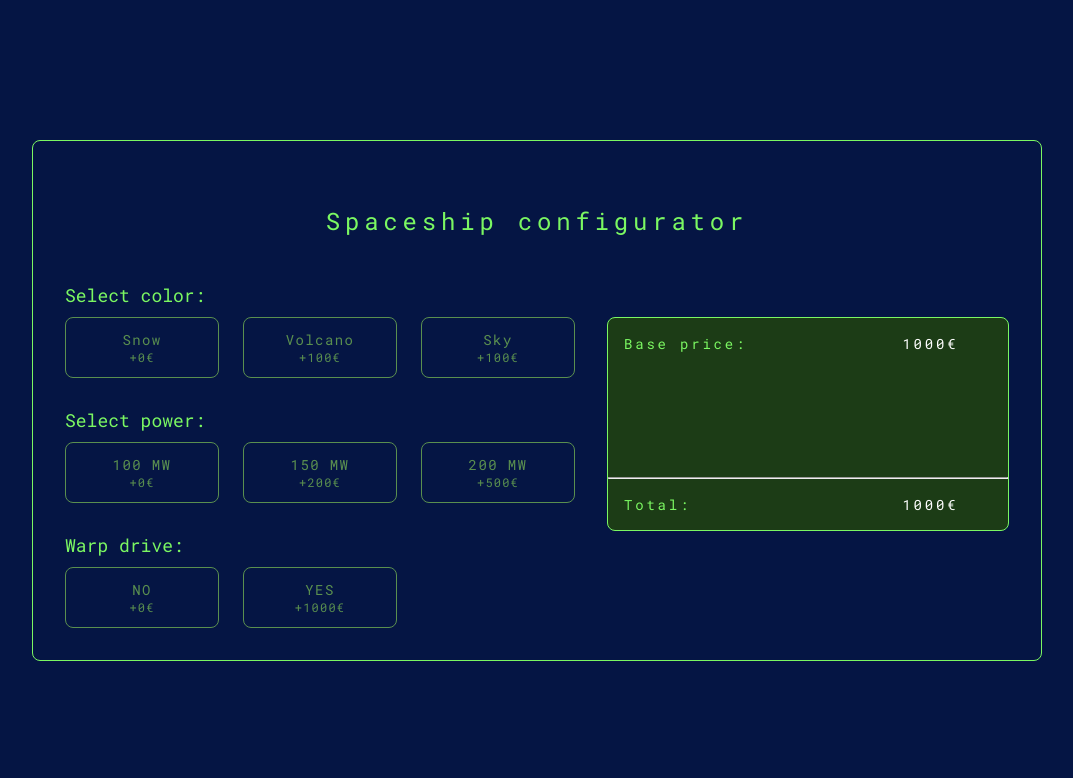
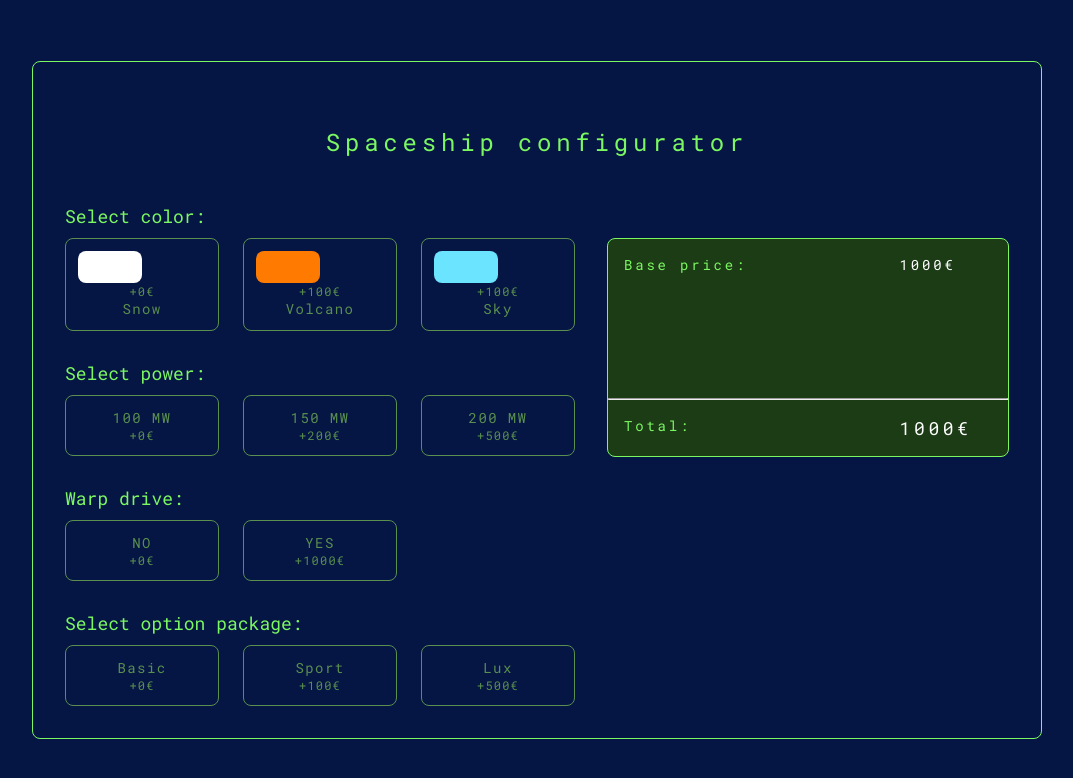
Before and after one commit to stenmr/spaceship-configurator, a React (Create React App) app: page / in a window 1280 px wide. Shown: the top 778 px of the page, without its empty margins (103-1176 px from the left). Built offline with nearby package versions, Linux system fonts and the light colour scheme.

Commit message:
Add color and option packages

```diff
--- a/src/app/App.css
+++ b/src/app/App.css
@@ -56,6 +56,11 @@
   color: var(--accent-color-alt);
 }
 
+.shopping-cart-list > .total-cost {
+  font-size: 18px;
+  letter-spacing: 3.6px;
+}
+
 .shopping-cart-list {
   display: grid;
   margin: 1rem;
@@ -65,7 +70,7 @@
   right hand side of the grid while still remaining left-aligned
   across two grids. Beyond 8 digits the grid will still function,
   although without left-aligned digits. */
-  grid-template-columns: 1fr minmax(calc(8 * 2.8px + 8ch), min-content);
+  grid-template-columns: 1fr minmax(11ch, min-content);
   white-space: nowrap;
 }
 
--- a/src/app/App.tsx
+++ b/src/app/App.tsx
@@ -1,22 +1,31 @@
 import React, { useEffect, useState } from 'react';
-import { PseudoModuleProps, Slot } from '../slot/Slot';
+import { SimpleModuleProps, Slot } from '../slot/Slot';
 import './App.css';
 
 export const App = () => {
-  const [cart, setCart] = useState<PseudoModuleProps[]>([{category: "Base price", name: "", cost: 1000}]);
+  const [cart, setCart] = useState<SimpleModuleProps[]>([{category: "Base price", name: "", cost: 1000}]);
   const [totalCost, setTotalCost] = useState<number>(0);
 
-  const addToCart = (module: PseudoModuleProps) => {
+  // TODO: This should be an enum
+  const customOrdering = [
+    "Base price",
+    "Color",
+    "Power",
+    "Warp drive",
+    "Option package"
+  ];
+
+  const addToCart = (module: SimpleModuleProps) => {
     // We can't use a Set, so an array that acts as one must do.
     setCart([...cart.filter(m => m.category !== module.category), module]);
   };
 
-  const calculateTotalCost = (cart: PseudoModuleProps[]) => {
-    return cart.reduce((totalCost, module: PseudoModuleProps) => totalCost + module.cost, 0);
+  const calculateTotalCost = (cart: SimpleModuleProps[]) => {
+    return cart.reduce((totalCost, module: SimpleModuleProps) => totalCost + module.cost, 0);
   };
 
-  const displayCart = (cart: PseudoModuleProps[]) => {
-    const sortedCart = cart.sort((a, b) => a.category < b.category ? -1 : 1);
+  const displayCart = (cart: SimpleModuleProps[]) => {
+    const sortedCart = cart.sort((a, b) => customOrdering.findIndex(el => el === a.category) < customOrdering.findIndex(el => el === b.category) ? -1 : 1);
     // We will need to special-case the `Base price` to not have a leading plus sign.
     return sortedCart.map((m, index) => <React.Fragment key={index}>
       <span className="item">{ m.category }:</span>
@@ -31,22 +40,25 @@ export const App = () => {
       <section className="configurator">
         <h1>Spaceship configurator</h1>
         <div className="categories">
-          <Slot title="Select color" modules={[
-            { category: "Color", name: "Snow", cost: 0 },
-            { category: "Color", name: "Volcano", cost: 100 },
-            { category: "Color", name: "Sky", cost: 100 }
+          <Slot category="Select color" modules={[
+            { category: "Color", color: "white", name: "Snow", cost: 0 },
+            { category: "Color", color: "#ff7a00", name: "Volcano", cost: 100 },
+            { category: "Color", color: "#6be4ff", name: "Sky", cost: 100 }
           ]} categorySelect={ addToCart }/>
-          <Slot title="Select power" modules={[
+          <Slot category="Select power" modules={[
             { category: "Power", name: "100 MW", cost: 0 },
             { category: "Power", name: "150 MW", cost: 200 },
             { category: "Power", name: "200 MW", cost: 500 }
           ]} categorySelect={ addToCart }/>
-          <Slot title="Warp drive" modules={[
+          <Slot category="Warp drive" modules={[
             { category: "Warp drive", name: "NO", cost: 0 },
             { category: "Warp drive", name: "YES", cost: 1000 }
           ]} categorySelect={ addToCart }/>
-          {/* <Slot title="Select option package">
-            </Slot> */}
+          <Slot category="Select option package" modules={[
+            { category: "Option package", name: "Basic", cost: 0 },
+            { category: "Option package", name: "Sport", cost: 100 },
+            { category: "Option package", name: "Lux", cost: 500 }
+          ]} categorySelect={ addToCart }/>
         </div>
         <div className="shopping-cart-container">
           <div className="shopping-cart">
@@ -56,7 +68,7 @@ export const App = () => {
             <hr />
             <div className="shopping-cart-list">
               <span className="item">Total:</span>
-              <span className="cost">{ totalCost }€</span>
+              <span className="cost total-cost">{ totalCost }€</span>
             </div>
           </div>
         </div>
--- a/src/slot/Slot.css
+++ b/src/slot/Slot.css
@@ -56,3 +56,9 @@
   we must do. */
   transform: translateY(calc(-18px - 1rem));
 }
+
+.color-box {
+  width: 4rem;
+  height: 2rem;
+  border-radius: 8px;
+}
--- a/src/slot/Slot.tsx
+++ b/src/slot/Slot.tsx
@@ -2,27 +2,26 @@ import React, { FunctionComponent, useState } from 'react';
 import { displayCost } from '../app/App';
 import './Slot.css';
 
-type ModuleProps = {
-  title: string,
-  name: string,
-  cost: number,
+interface ModuleProps extends SimpleModuleProps {
   isSelected: boolean,
   onSelect: () => void
 }
 
-export type PseudoModuleProps = {
+export interface SimpleModuleProps {
   category: string,
+  color?: string,
+  packageDetails?: string[],
   name: string,
   cost: number
 }
 
 type SlotProps = {
-  title: string,
-  modules: PseudoModuleProps[],
-  categorySelect: (moduleProps: PseudoModuleProps) => void
+  category: string,
+  modules: SimpleModuleProps[],
+  categorySelect: (moduleProps: SimpleModuleProps) => void
 }
 
-export const Slot: FunctionComponent<SlotProps> = ({ title, modules, categorySelect }) => {
+export const Slot: FunctionComponent<SlotProps> = ({ category, modules, categorySelect }) => {
   const [isSelected, setSelected] = useState<number | null>(null);
 
   const handleSelect = (index: number) => {
@@ -31,24 +30,56 @@ export const Slot: FunctionComponent<SlotProps> = ({ title, modules, categorySel
   }
 
   const preparedModules: JSX.Element[] = modules.map((module, index) => {
-    return <Module title={title} name={module.name} cost={module.cost}
+    if (module.color != null) {
+      return <ColorModule category={category} color={module.color} name={module.name} cost={module.cost}
               key={module.name} isSelected={isSelected === index}
               onSelect={() => {handleSelect(index)}}/>
+    } else if (module.packageDetails != null) {
+      return <OptionPackageModule category={category} name={module.name} packageDetails={module.packageDetails}
+              cost={module.cost} key={module.name} isSelected={isSelected === index}
+              onSelect={() => {handleSelect(index)}}/>
+    } else {
+      return <Module category={category} name={module.name} cost={module.cost}
+              key={module.name} isSelected={isSelected === index}
+              onSelect={() => {handleSelect(index)}}/>
+    }
   });
 
   return (
     <article className="slot">
-      <h2 className="slot-title">{ title }:</h2>
+      <h2 className="slot-title">{ category }:</h2>
       <div className="module-container">{ preparedModules }</div>
     </article>
   );
 }
 
-const Module: FunctionComponent<ModuleProps> = ({ title, name, cost, isSelected, onSelect }) => {
+const Module: FunctionComponent<ModuleProps> = ({ category, name, cost, isSelected, onSelect }) => {
   return (
     <label className={(isSelected ? "module selected" : "module")} key={name}>{name}
-      <input type="radio" name={title} onChange={onSelect}/>
+      <input type="radio" name={category} onChange={onSelect}/>
       <span className="cost">{ displayCost(cost) }</span>
     </label>
   )
 }
+
+const ColorModule: FunctionComponent<ModuleProps> = ({ category, color, name, cost, isSelected, onSelect }) => {
+  return (
+    <label className={(isSelected ? "module selected" : "module")} key={name}>
+      <div className="color-box" style={{ backgroundColor: color }}></div>
+      <input type="radio" name={category} onChange={onSelect}/>
+      <span className="cost">{ displayCost(cost) }</span>
+      {name}
+    </label>
+  )
+}
+
+const OptionPackageModule: FunctionComponent<ModuleProps> = ({ category, name, packageDetails, cost, isSelected, onSelect }) => {
+  return (
+    <label className={(isSelected ? "module selected" : "module")} key={name}>{name}
+      <input type="radio" name={category} onChange={onSelect}/>
+      {
+        cost !== 0 && <div className="cost">{ displayCost(cost) }</div>
+      }
+    </label>
+  )
+}
```
